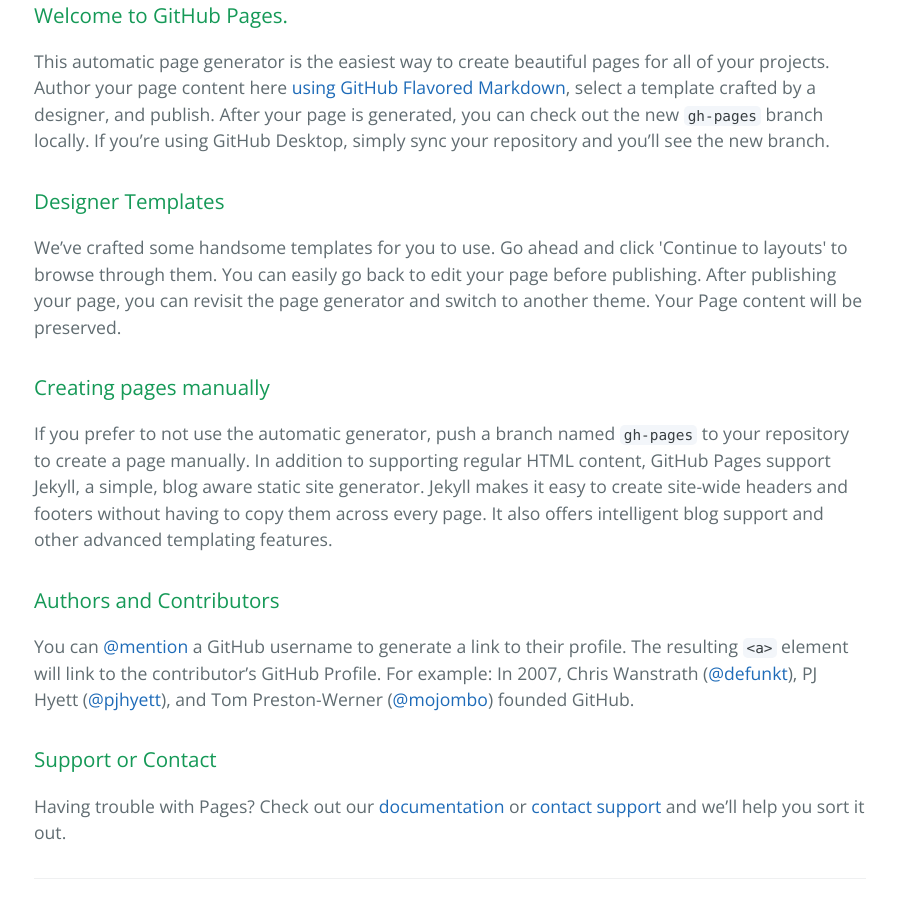
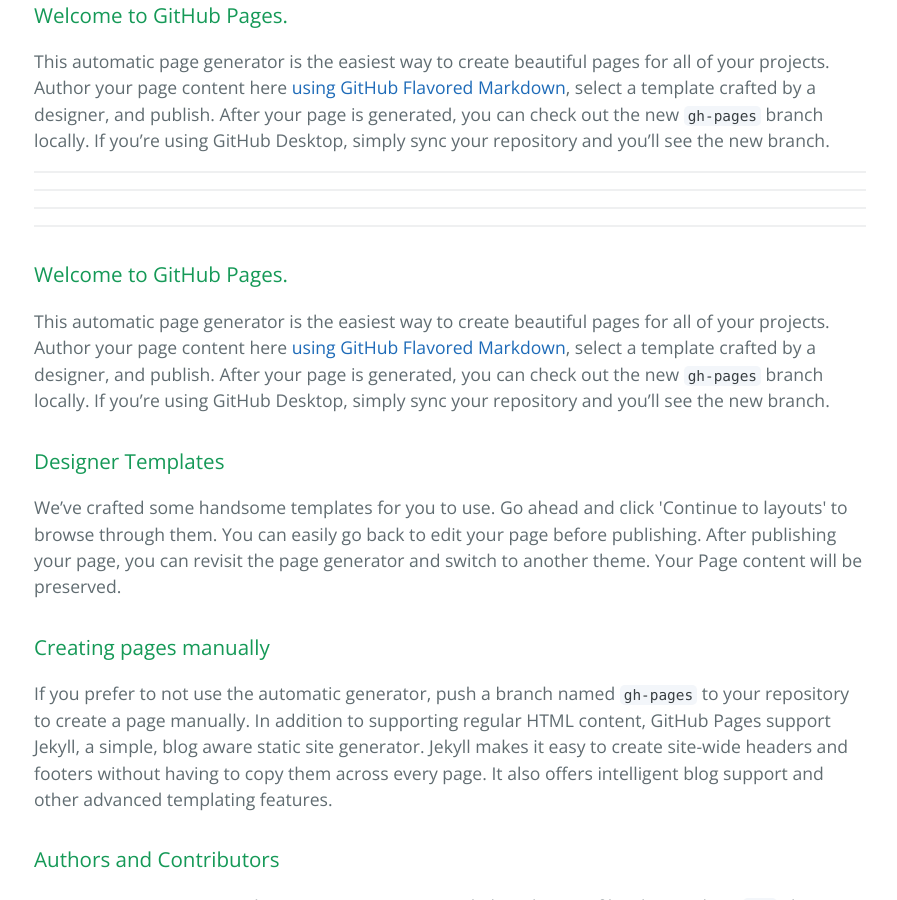
Before and after one commit to ajiyakin/blog, a Jekyll site: the page built from index.html, in a window 1280 px wide and 900 px high, scrolled down 415 px. Shown: the whole window, without its empty margins (190-1087 px from the left). Built offline with Jekyll 4.4.1, drawn with Linux system fonts in a browser that asks for light colours; the list of posts is cut into pages by our own code.

```diff
--- a/index.html
+++ b/index.html
@@ -2,6 +2,19 @@
 layout: default
 title: {{ site.name }}
 ---
+
+<h3>
+  <a id="welcome-to-github-pages" class="anchor" href="#welcome-to-github-pages" aria-hidden="true">
+    <span aria-hidden="true" class="octicon octicon-link"></span>
+  </a>Welcome to GitHub Pages.
+</h3>
+
+<p>This automatic page generator is the easiest way to create beautiful pages for all of your projects. Author your page content here <a href="https://guides.github.com/features/mastering-markdown/">using GitHub Flavored Markdown</a>, select a template crafted by a designer, and publish. After your page is generated, you can check out the new <code>gh-pages</code> branch locally. If you’re using GitHub Desktop, simply sync your repository and you’ll see the new branch.</p>
+
+<hr/>
+<hr/>
+<hr/>
+<hr/>
 
 <h3>
   <a id="welcome-to-github-pages" class="anchor" href="#welcome-to-github-pages" aria-hidden="true">
```
Also changed, not shown: _layouts/post.html (+8 -0 lines).
